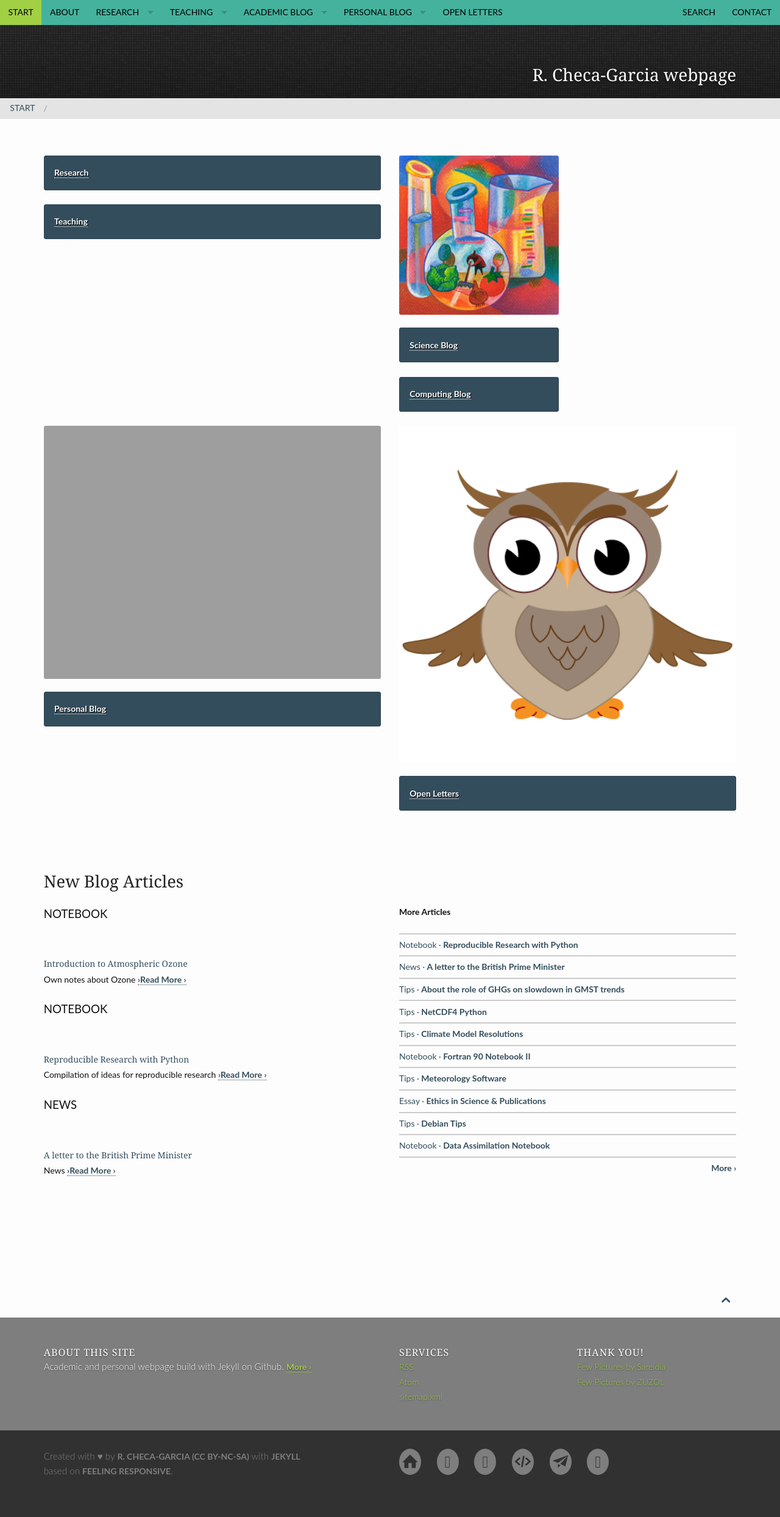
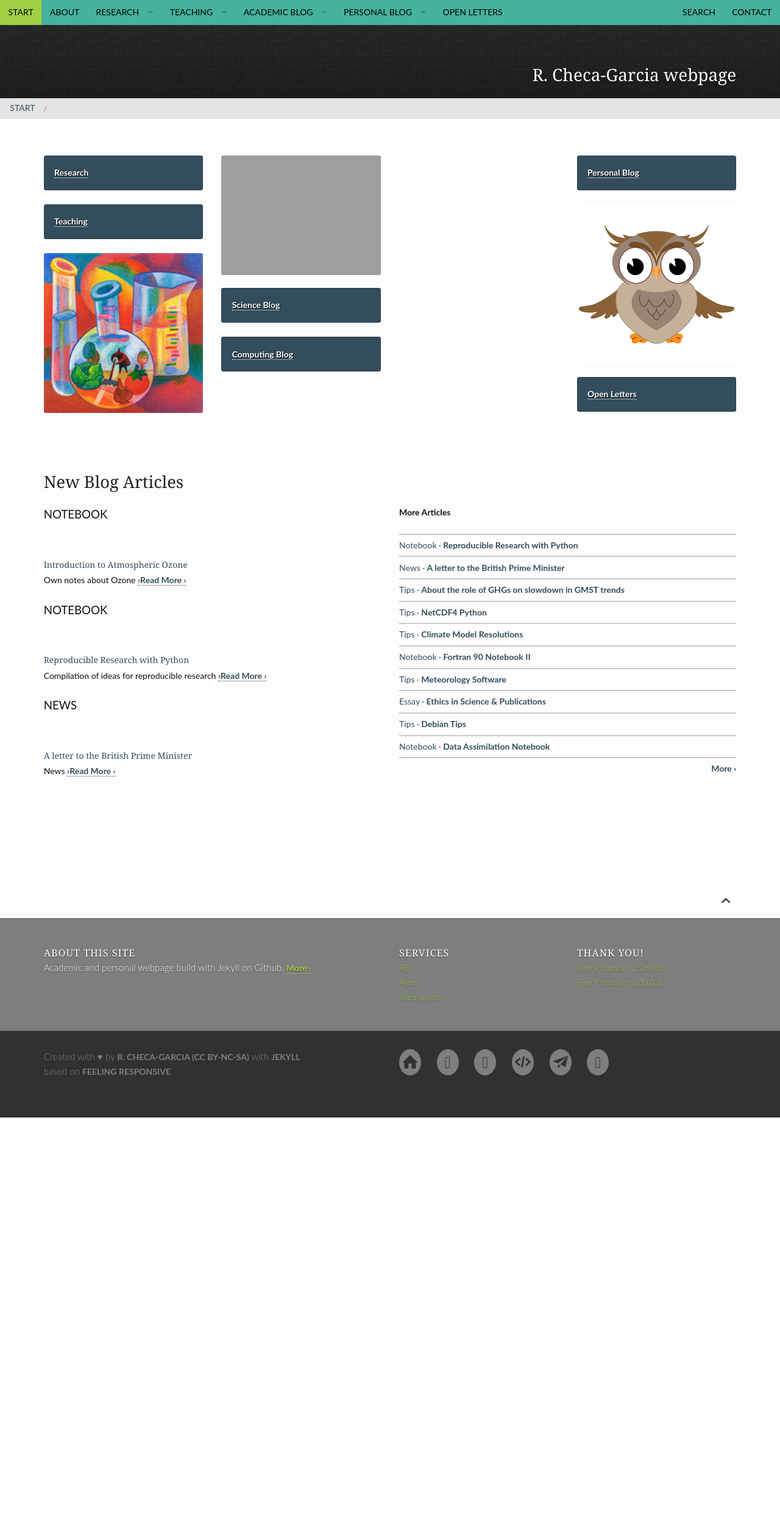
Before and after one commit to RCHG/rchg.github.io, a Jekyll site: the page built from pages/pages-root-folder/index.md, in a window 1280 px wide. Shown: the whole page at 61% size. Built offline with Jekyll 4.4.1, drawn with Linux system fonts in a browser that asks for light colours; after the commit the page ends 1832 px from its top, so only the background shows below that.

Commit message:
Update frontpage.html

```diff
--- a/_layouts/frontpage.html
+++ b/_layouts/frontpage.html
@@ -11,29 +11,26 @@ format: blog-index
 
 
 <div class="row t60">
-    <div class="small-6 columns">
+    <div class="small-3 columns">
         {% include alert info=' <a href="/research/overview">Research</a>' %}
         {% include alert info=' <a href="/teaching/overview/">Teaching</a>' %}
+        <img src="{{ site.urlimg }}{{ 'research_clipart.jpg' }}" width="100%" alt="" />
+        <br></br>
     </div><!-- /.small-3.columns -->
 
     <div class="small-3 columns">
-        <img src="{{ site.urlimg }}{{ 'research_clipart.jpg' }}" width="100%" alt="" />
+        <img src="{{ site.urlimg }}{{ 'review.jpg' }}" width="100%" alt="" />
         <br></br>
         {% include alert info=' <a href="/blog/archive_science/">Science Blog</a>' %}
         {% include alert info=' <a href="/blog/archive_computing/">Computing Blog</a>' %}
     </div><!-- /.small-3.columns -->
+    <div class="small-3 columns">
+         {% include alert info=' <a href="/blog/archive_personal/">Personal Blog</a>' %}
 
-    <div class="small-6 columns">
-        <img src="{{ site.urlimg }}{{ 'review.jpg' }}" width="100%" alt="" />
-        <br></br>
-        {% include alert info=' <a href="/blog/archive_personal/">Personal Blog</a>' %}
-    </div><!-- /.small-3.columns -->
-    <div class="small-6 columns">
         <img src="{{ site.urlimg }}{{ 'buho.png' }}" width="100%" alt="" />
         <br></br>
         {% include alert info=' <a href="/blog/open_letters/">Open Letters</a>' %}
     </div><!-- /.small-3.columns -->
-
 </div><!-- /.row -->
 <!--
     <div class="row t60">
```
